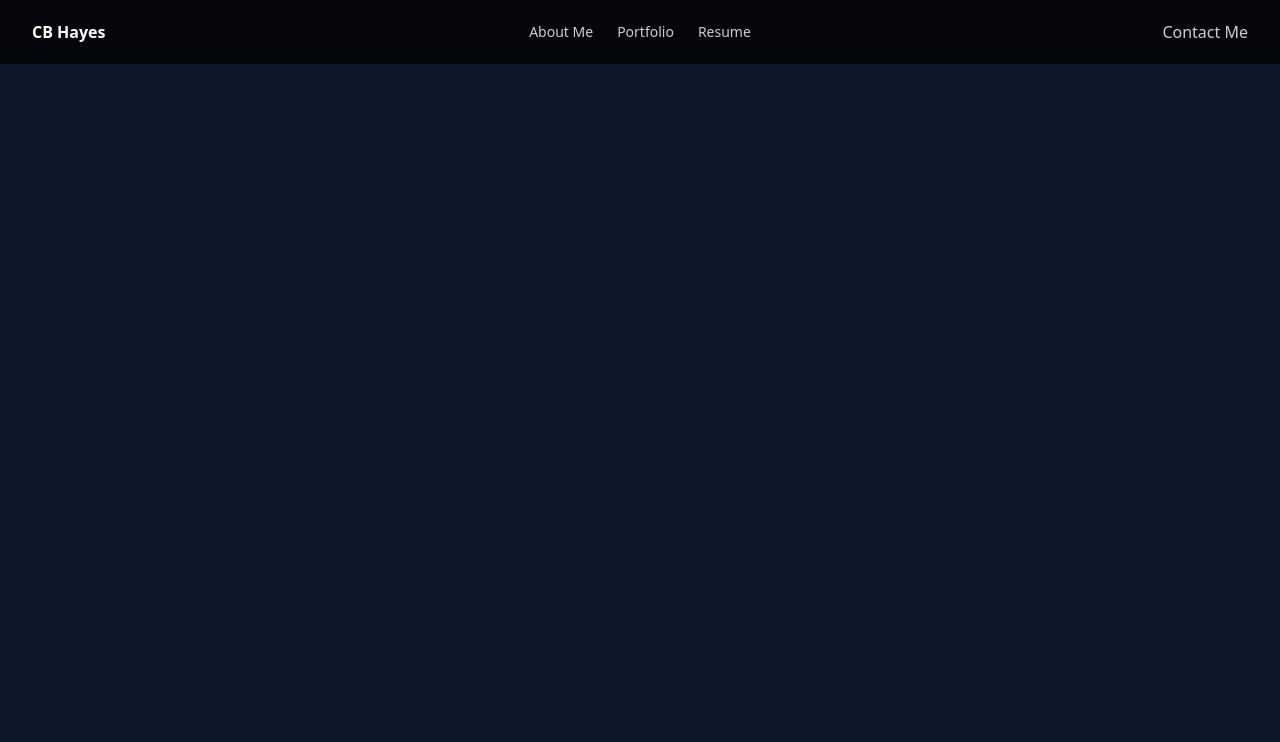
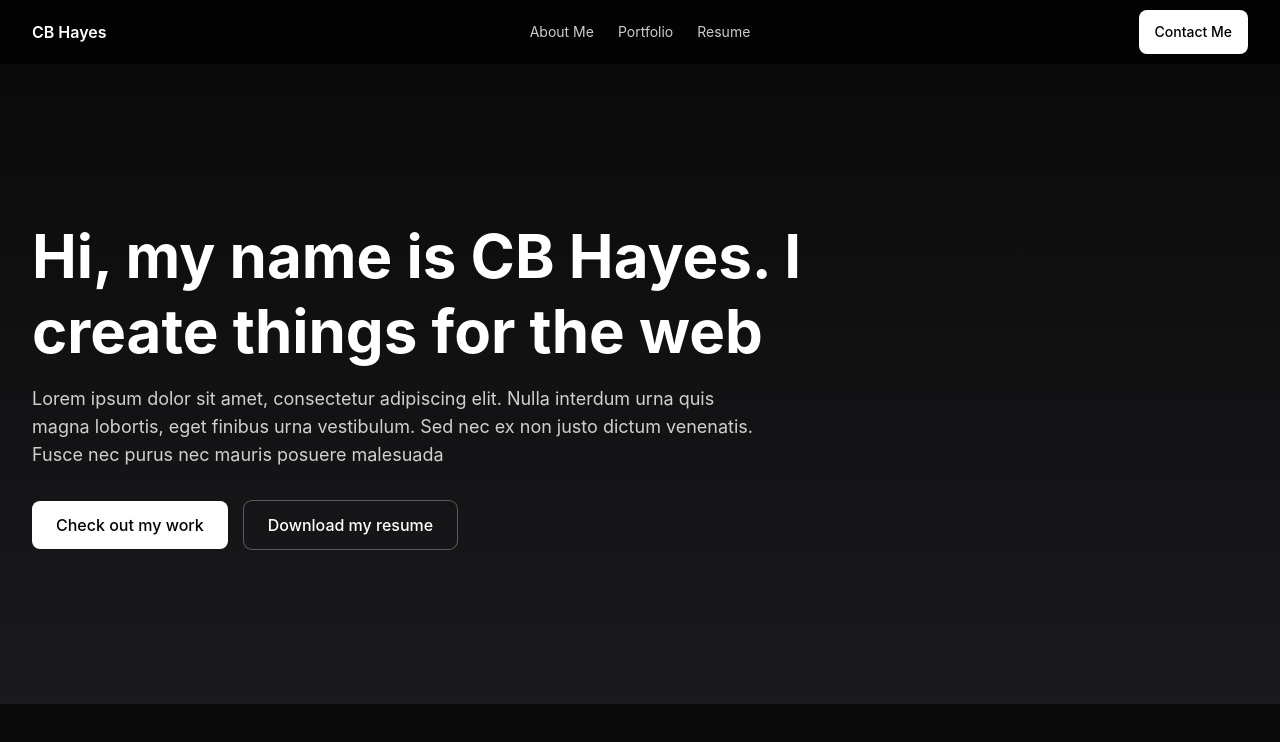
Before and after one commit to cbhayes77/brainwave_210_4, a React (Vite) app: page / in a window 1280 px wide. Shown: the top 742 px of the page. Built offline with nearby package versions, Linux system fonts and the light colour scheme.

Commit message:
Worked on Home.jsx. Built part of the hero banner. Ended right before the social icons and headshot.

```diff
--- a/src/App.jsx
+++ b/src/App.jsx
@@ -1,10 +1,15 @@
-import Navbar from "./components/layouts/Navbar";
+import { Outlet } from "react-router-dom";
+import Navbar from "./components/layouts/Navbar.jsx";
 
-export default function AppLayout() {
+export default function App() {
   return (
     <div className="min-h-dvh flex flex-col">
       <Navbar />
       {/* Main content goes here */}
+      <main id="main-content" className="flex-1">
+       <Outlet />
+      </main>
+      {/* Footer goes below */}
     </div>
   );
 }
--- a/src/components/layouts/Navbar.jsx
+++ b/src/components/layouts/Navbar.jsx
@@ -1,5 +1,6 @@
 import { useState } from "react";
 import Container from "../ui/Container.jsx";
+import Button from "../ui/Button.jsx";
 import { NavLink } from "react-router-dom";
 
 const links = [
@@ -39,7 +40,9 @@ export default function Navbar() {
         </nav>
         {/* Right: CTA / mobile button */}
         <div className="flex-1 flex justify-end">
-            <a href="/contact" className="text-white/80">Contact Me</a>
+            <Button as="a" href="/contact" variant="primary" size="sm" className="hidden md:inline-flex">
+              Contact Me
+            </Button>
         </div>
       </Container>
     </header>
--- /dev/null
+++ b/src/components/ui/Button.jsx
@@ -0,0 +1,95 @@
+import { forwardRef } from "react";
+
+const Button = forwardRef(
+  (
+    {
+      variant = "primary",
+      size = "md",
+      children,
+      leftIcon,
+      rightIcon,
+      iconOnly,
+      disabled = false,
+      className = "",
+      as = "button",
+      ...props
+    },
+    ref
+  ) => {
+    // Base styles that apply to all buttons
+    const baseStyles =
+      "inline-flex items-center justify-center font-medium transition focus-visible:outline-none focus-visible:ring-2 focus-visible:ring-white/60 focus-visible:ring-offset-2 focus-visible:ring-offset-black rounded-lg disabled:cursor-not-allowed disabled:opacity-50 min-h-[44px]";
+
+    // Variant styles
+    const variants = {
+      primary: "bg-white text-black hover:opacity-90 active:opacity-80",
+      secondary: "ring-1 ring-white/30 text-white hover:bg-white/10 active:bg-white/20",
+      link: "text-white underline underline-offset-4 hover:opacity-80 active:opacity-60 rounded-none",
+    };
+
+    // Size styles
+    const sizes = {
+      sm: {
+        button: iconOnly ? "p-2" : "px-4 py-2 text-sm",
+        icon: "w-4 h-4",
+        gap: "gap-2",
+      },
+      md: {
+        button: iconOnly ? "p-3" : "px-6 py-3",
+        icon: "w-5 h-5",
+        gap: "gap-2",
+      },
+      lg: {
+        button: iconOnly ? "p-4" : "px-8 py-4 text-lg",
+        icon: "w-6 h-6",
+        gap: "gap-3",
+      },
+    };
+
+    // Disabled styles override
+    const disabledStyles = disabled ? "hover:opacity-50 active:opacity-50 hover:bg-opacity-100" : "";
+
+    // Combine all styles
+    const buttonClasses = [
+      baseStyles,
+      variants[variant],
+      sizes[size].button,
+      iconOnly ? "" : sizes[size].gap,
+      disabledStyles,
+      className,
+    ]
+      .filter(Boolean)
+      .join(" ");
+
+    const iconClasses = sizes[size].icon;
+
+    // Render icon with proper classes
+    const renderIcon = (icon) => {
+      if (!icon) return null;
+
+      if (typeof icon === "string") {
+        // If it's a string, assume it's an SVG path or simple text
+        return <span className={iconClasses}>{icon}</span>;
+      }
+
+      // If it's a React element, render it as-is since it likely has its own styling
+      return <span aria-hidden="true">{icon}</span>;
+    };
+
+    // Create the component element
+    const Component = as;
+
+    return (
+      <Component ref={ref} className={buttonClasses} disabled={disabled} {...props}>
+        {leftIcon && renderIcon(leftIcon)}
+        {!iconOnly && children}
+        {rightIcon && renderIcon(rightIcon)}
+        {iconOnly && renderIcon(iconOnly)}
+      </Component>
+    );
+  }
+);
+
+Button.displayName = "Button";
+
+export default Button;
--- a/src/index.css
+++ b/src/index.css
@@ -1,19 +1,234 @@
-/* Load Tailwind v4 */
 @import "tailwindcss";
 
 @theme {
-    --font-sans: "Sora", ui-sans-serif, system-ui, -apple-system;
-    --color-bg: #0f172a;
-    --color-card: rgba(255, 255, 255, 0.5);
+  --font-sans: "Inter", system-ui, -apple-system, "Segoe UI", Roboto, "Helvetica Neue", Arial, "Noto Sans",
+    "Apple Color Emoji", "Segoe UI Emoji", "Segoe UI Symbol", sans-serif;
+  --color-bg: #0a0a0b;
+  --color-fg: #ffffff;
 }
 
+@layer utilities {
+  /* Main Headings */
+  .heading-hero {
+    @apply text-4xl sm:text-5xl lg:text-6xl font-bold leading-tight;
+  }
+  .heading-page {
+    @apply text-3xl font-bold;
+  }
+
+  /* Section Headings */
+  .heading-section {
+    @apply text-2xl sm:text-3xl font-bold;
+  }
+  .heading-cta {
+    @apply text-3xl sm:text-4xl font-bold;
+  }
+
+  /* Subheadings */
+  .subheading-primary {
+    @apply text-xl font-semibold;
+  }
+  .subheading-muted {
+    @apply text-white/70;
+  }
+
+  /* Body Text */
+  .body-large {
+    @apply text-white/80 text-lg;
+  }
+  .body-default {
+    @apply text-white/80;
+  }
+  .body-small {
+    @apply text-sm text-white/80;
+  }
+
+  /* Small Text */
+  .text-label {
+    @apply text-xs text-white/60;
+  }
+  .text-caption {
+    @apply text-sm;
+  }
+
+  /* Form Labels */
+  .label-form {
+    @apply block text-sm font-medium text-white mb-2;
+  }
+
+  /* Footer specific */
+  .footer-heading {
+    @apply text-sm font-semibold text-white mb-3;
+  }
+
+  /* Navigation Links */
+  .nav-link {
+    @apply text-white/80 hover:text-white transition;
+  }
+  .nav-link-active {
+    @apply text-white;
+  }
+  .nav-link-muted {
+    @apply text-white/70 hover:text-white transition;
+  }
+
+  /* Cards */
+  .card-base {
+    @apply rounded-xl border border-white/10 bg-white/5;
+  }
+  .card-interactive {
+    @apply rounded-xl border border-white/10 bg-white/5 transition hover:bg-white/10;
+  }
+  .card-testimonial {
+    @apply rounded-2xl border border-white/10 bg-white/5 p-5 transition hover:bg-white/10;
+  }
+  .card-project {
+    @apply rounded-xl border border-white/10 bg-white/5 p-0 overflow-hidden;
+  }
+  .card-avatar {
+    @apply rounded-full overflow-hidden bg-white/10 border-4 border-white/20;
+  }
+
+  /* Interactive States */
+  .hover-scale {
+    @apply transition group-hover:scale-105 group-active:scale-95;
+  }
+  .hover-scale-subtle {
+    @apply transition group-hover:scale-[1.03];
+  }
+  .hover-grayscale {
+    @apply transition-all duration-300 hover:grayscale;
+  }
+
+  /* Accessibility */
+  .sr-only {
+    @apply absolute w-px h-px p-0 -m-px overflow-hidden whitespace-nowrap border-0;
+    clip: rect(0, 0, 0, 0);
+  }
+  .focus\\:not-sr-only:focus {
+    @apply static w-auto h-auto p-0 m-0 overflow-visible whitespace-normal;
+    clip: auto;
+  }
+
+  /* Enhanced Focus Styles */
+  .focus-ring {
+    @apply focus:outline-none focus:ring-2 focus:ring-white/60 focus:ring-offset-2 focus:ring-offset-black;
+  }
+
+  /* Mobile optimizations */
+  @media (max-width: 768px) {
+    /* Better spacing for mobile */
+    .mobile-px {
+      @apply px-4;
+    }
+
+    .mobile-py {
+      @apply py-2;
+    }
+
+    /* Prevent text size adjustment on orientation change */
+    html {
+      -webkit-text-size-adjust: 100%;
+      text-size-adjust: 100%;
+    }
+
+    /* Better button sizing on mobile */
+    button,
+    [role="button"],
+    .btn {
+      @apply min-h-[44px] min-w-[44px];
+    }
+
+    /* Ensure links are touchable */
+    a {
+      @apply min-h-[44px] min-w-[44px] inline-flex items-center justify-center;
+    }
+  }
+
+  /* Landscape mobile optimizations */
+  @media (max-height: 500px) and (orientation: landscape) {
+    /* Reduce vertical spacing in landscape */
+    .landscape-compact {
+      @apply py-2;
+    }
+
+    /* Make navigation more compact */
+    .mobile-nav {
+      @apply h-12;
+    }
+
+    /* Reduce hero height in landscape */
+    .hero-section {
+      @apply min-h-[60vh];
+    }
+  }
+
+  /* Focus visible for better keyboard navigation */
+  @supports selector(:focus-visible) {
+    .focus-ring {
+      @apply focus:outline-none focus-visible:ring-2 focus-visible:ring-white/60 focus-visible:ring-offset-2 focus-visible:ring-offset-black;
+    }
+  }
+
+  /* High contrast mode support */
+  @media (prefers-contrast: high) {
+    .text-white\/70 {
+      @apply text-white/90;
+    }
+
+    .text-white\/80 {
+      @apply text-white;
+    }
+
+    .border-white\/10 {
+      @apply border-white/30;
+    }
+
+    .bg-white\/5 {
+      @apply bg-white/10;
+    }
+  }
+
+  /* Reduce animations for users who prefer reduced motion */
+  @media (prefers-reduced-motion: reduce) {
+    .no-motion {
+      @apply transition-none;
+    }
+
+    .no-motion * {
+      animation-duration: 0.01ms !important;
+      animation-iteration-count: 1 !important;
+      transition-duration: 0.01ms !important;
+    }
+  }
+}
+
+/* Respect user's motion preferences */
+@media (prefers-reduced-motion: reduce) {
+  *,
+  *::before,
+  *::after {
+    animation-duration: 0.01ms !important;
+    animation-iteration-count: 1 !important;
+    transition-duration: 0.01ms !important;
+    scroll-behavior: auto !important;
+  }
+}
+
+:root {
+  color-scheme: dark;
+}
 html,
 body,
 #root {
-    height: 100%;
+  height: 100%;
 }
-
 body {
-    font-family: var(--font-sans);
-    background-color: var(--color-bg);
+  margin: 0;
+  background: var(--color-bg);
+  color: var(--color-fg);
+  font-family: var(--font-sans);
 }
+a {
+  text-decoration: none;
+}
--- a/src/main.jsx
+++ b/src/main.jsx
@@ -1,13 +1,27 @@
-import { StrictMode } from "react";
-import { createRoot } from "react-dom/client";
-import { BrowserRouter } from "react-router-dom";
-import "./index.css";
+import React from "react";
+import ReactDOM from "react-dom/client";
+import { createBrowserRouter, RouterProvider } from "react-router-dom";
 import App from "./App.jsx";
 
-createRoot(document.getElementById("root")).render(
-  <StrictMode>
-    <BrowserRouter>
-      <App />
-    </BrowserRouter>
-  </StrictMode>
+// Pages
+import Home from "./pages/Home.jsx";
+
+import "./index.css";
+
+const router = createBrowserRouter([
+  {
+    path: "/",
+    element: <App />,
+    children: [
+      { index: true, element: <Home /> },
+
+      // portfolio routes
+    ],
+  },
+]);
+
+ReactDOM.createRoot(document.getElementById("root")).render(
+  <React.StrictMode>
+    <RouterProvider router={router} />
+  </React.StrictMode>
 );
--- /dev/null
+++ b/src/pages/Home.jsx
@@ -0,0 +1,42 @@
+import Section from "../components/ui/Section.jsx";
+import Container from "../components/ui/Container.jsx";
+import Button from "../components/ui/Button.jsx";
+
+export default function Home() {
+    return (
+    <div>
+        <Section
+          as="section"
+          aria-labelledby="intro-heading"
+          className="min-h-[80vh] grid place-items-center bg-gradient-to-b from-[#0a0a0b] to-[#1a1a1d]"
+        >
+            <Container>
+                <div className="grid lg:grid-cols-3 gap-8 lg:gap-12 items-center">
+                    {/* Text content - 2/3rds */}
+                    <div className="lg:col-span-2 text-center lg:text-left">
+                        <h1 id="intro-heading" className="heading-hero">Hi, my name is CB Hayes. I create things for the web</h1>
+                        <h2 className="mt-4 max-w-prose lg:mx-0 mx-auto body-large">Lorem ipsum dolor sit amet, consectetur adipiscing elit. Nulla interdum urna quis magna lobortis, eget finibus urna vestibulum. Sed nec ex non justo dictum venenatis. Fusce nec purus nec mauris posuere malesuada</h2>
+                        {/* CTA Buttons */}
+                        <div className="mt-8 flex flex-wrap lg:justify-start justify-center gap-4">
+                            <Button
+                                as="a"
+                                href="/portfolio"
+                                aria-label="Check out my work"
+                                variant="primary">
+                                    Check out my work
+                            </Button>
+                            <Button
+                                as="a"
+                                href="/resume"
+                                aria-label="Download my resume"
+                                variant="secondary">
+                                    Download my resume
+                            </Button>
+                        </div>
+                    </div>
+                </div>
+            </Container>
+        </Section>
+    </div>
+    );
+}
```
